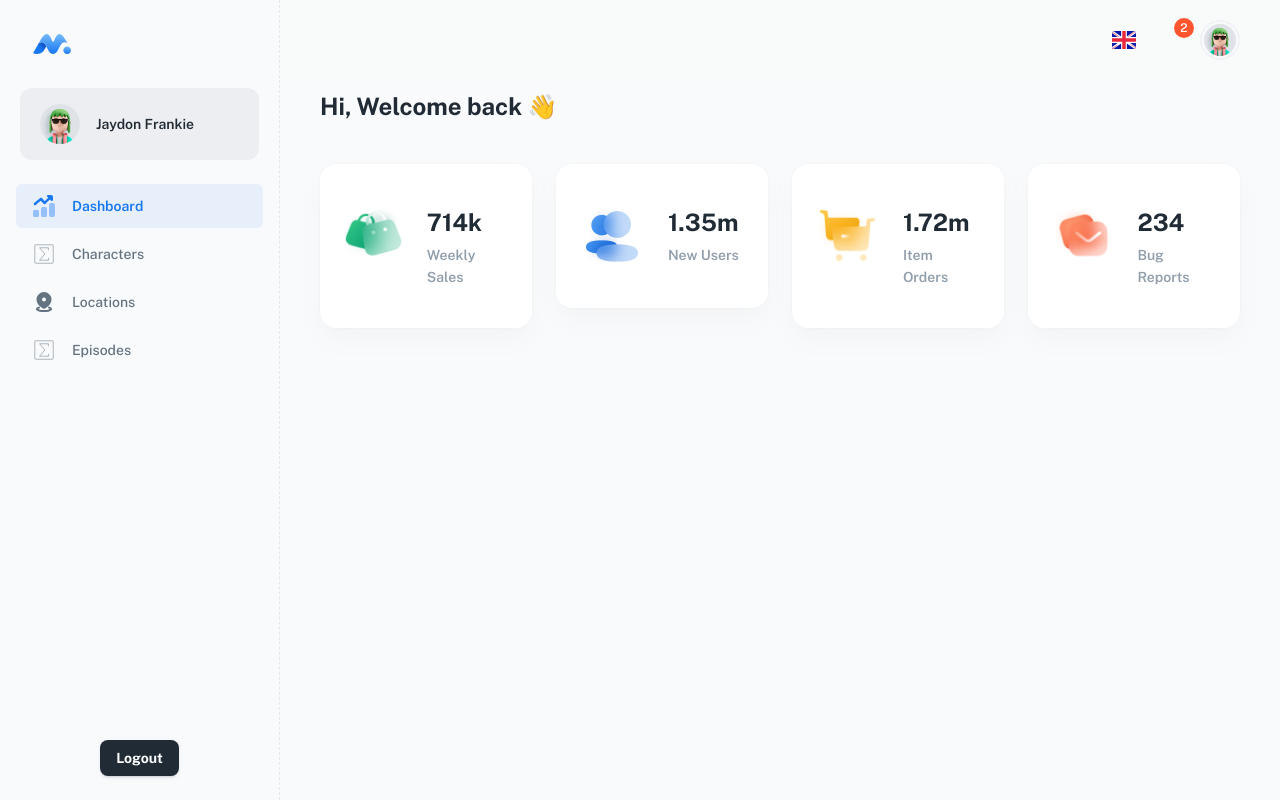
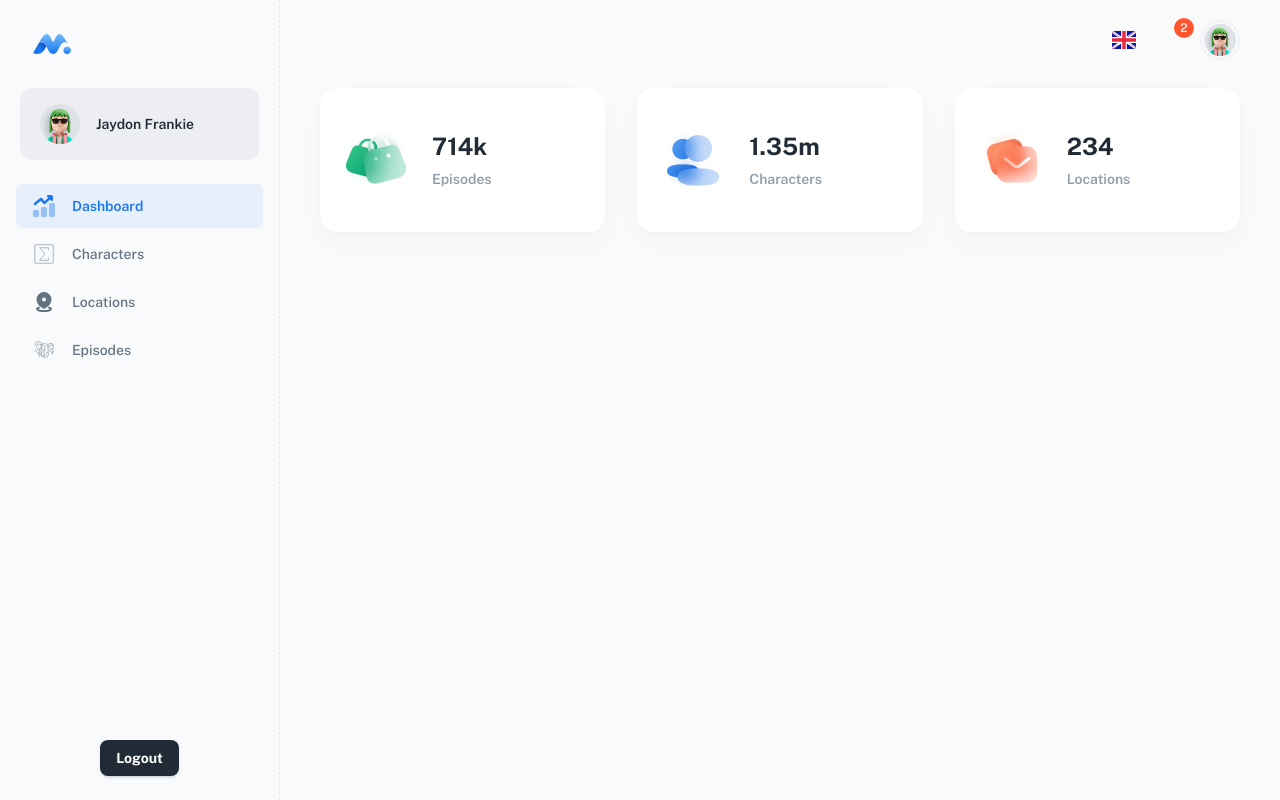
Before and after one commit to Blackscure/Ricky_morty, a React (Vite) app: page / in a window 1280 px wide. Built offline with nearby package versions, Linux system fonts and the light colour scheme; some icons are missing.

Commit message:
loccation and residents added

```diff
--- a/index.html
+++ b/index.html
@@ -20,12 +20,12 @@
       rel="stylesheet"
     />
 
-    <title>Bhumi Distributer Ltd</title>
+    <title>Ricky Morty</title>
     <meta
       name="description"
       content="Bhumi Distributers Ltd"
     />
-    <meta name="keywords" content="Bhumi Distributers Ltd" />
+    <meta name="keywords" content="Ricky Morty" />
     <meta name="author" content="Wekesa Buyahi" />
   </head>
 
--- a/src/layouts/dashboard/config-navigation.jsx
+++ b/src/layouts/dashboard/config-navigation.jsx
@@ -28,7 +28,7 @@ const navConfig = [
   {
     title: 'episodes',
     path: '/episodes',
-    icon: icon('arcticons:character-pad'),
+    icon: icon('arcticons:episodes-two'),
   },
 
 
--- a/src/sections/episodes/view/episodes-view.jsx
+++ b/src/sections/episodes/view/episodes-view.jsx
@@ -177,6 +177,8 @@ const EpisodesPage = () => {
           onRowsPerPageChange={handleChangeRowsPerPage}
         />
       </Card>
+        {/* Pass episodes data to AppView */}
+        {/* <AppView episodes={episodes} /> */}
     </Box>
   );
 };
--- a/src/sections/locations/location-table-row.jsx
+++ b/src/sections/locations/location-table-row.jsx
@@ -15,6 +15,7 @@ export default function LocationTableRow({
   selected,
   name,
   type,
+  residents,
   handleClick,
 }) {
   return (
@@ -32,6 +33,23 @@ export default function LocationTableRow({
       </TableCell>
 
       <TableCell>{type}</TableCell>
+      <TableCell>
+          <Stack direction="column" alignItems="start" spacing={1}>
+            {residents && residents.map((resident, index) => (
+              <div key={index}>
+                <Typography variant="body2" noWrap>
+                  {resident ? resident.name : 'N/A'}
+                </Typography>
+                <Typography variant="caption" color="textSecondary" noWrap>
+                  Status: {resident ? resident.status : 'N/A'}
+                </Typography>
+                <Typography variant="caption" color="textSecondary" noWrap>
+                  Species: {resident ? resident.species : 'N/A'}
+                </Typography>
+              </div>
+            ))}
+          </Stack>
+        </TableCell>
     </TableRow>
   );
 }
@@ -42,5 +60,6 @@ LocationTableRow.propTypes = {
   handleClick: PropTypes.func,
   name: PropTypes.any,
   selected: PropTypes.any,
+  residents: PropTypes.array,
 
 };
--- a/src/sections/locations/view/location.jsx
+++ b/src/sections/locations/view/location.jsx
@@ -3,13 +3,13 @@
 import axios from 'axios';
 import { useState, useEffect } from 'react';
 
-import Box from '@mui/material/Box';
 import Card from '@mui/material/Card';
 import Stack from '@mui/material/Stack';
 import Table from '@mui/material/Table';
 import Button from '@mui/material/Button';
 import TableBody from '@mui/material/TableBody';
 import Typography from '@mui/material/Typography';
+import { Box,CircularProgress } from '@mui/material';
 import TableContainer from '@mui/material/TableContainer';
 import TablePagination from '@mui/material/TablePagination';
 
@@ -54,20 +54,57 @@ export default function LocationPage() {
 
   const router = useRouter();
 
+  // useEffect(() => {
+  //   const fetchLocations = async () => {
+  //     try {
+  //       const response = await axios.get(`https://rickandmortyapi.com/api/location?page=${page + 1}`);
+  //       setLocations(response.data.results);
+  //       setLoading(false);
+  //     } catch (error) {
+  //       setError(error.message);
+  //       setLoading(false);
+  //     }
+  //   };
+
+  //   fetchLocations();
+  // }, [page]);
+
+
   useEffect(() => {
-    const fetchLocations = async () => {
+    const fetchEpisodes = async () => {
       try {
         const response = await axios.get(`https://rickandmortyapi.com/api/location?page=${page + 1}`);
-        setLocations(response.data.results);
-        setLoading(false);
+        const locationsData = response.data.results;
+
+        // Fetch characters for each episode
+        const locationsWithResidents = await Promise.all(
+          locationsData.map(async (location) => {
+            const residentsResponse = await axios.all(location.residents.map(residentUrl => axios.get(residentUrl)));
+            const residentsData = residentsResponse.map(character => character.data);
+            return { ...location, residents: residentsData };
+          })
+        );
+
+        setLocations(locationsWithResidents);
+        setLoading(false); // Set loading to false after data is fetched
       } catch (error) {
-        setError(error.message);
-        setLoading(false);
+        console.error('Error fetching data:', error);
+        setLoading(false); // Set loading to false after data is fetched
       }
     };
 
-    fetchLocations();
+    fetchEpisodes();
   }, [page]);
+
+
+  if (loading) {
+    // Show loader while data is being fetched
+    return (
+      <Box sx={{ display: 'flex', justifyContent: 'center', alignItems: 'center', height: '80vh' }}>
+        <CircularProgress />
+      </Box>
+    );
+  }
 
   const handleSort = (event, id) => {
     const isAsc = orderBy === id && order === 'asc';
@@ -160,6 +197,7 @@ export default function LocationPage() {
                 headLabel={[
                   { id: 'name', label: 'Name' },
                   { id: 'type', label: 'Type' },
+                  { id: 'residents', label: 'Residents' },
 
 
                 ]}
@@ -172,6 +210,7 @@ export default function LocationPage() {
                       key={location.id}
                       name={location.name}
                       type={location.type}
+                      residents={location.residents}
                       selected={selected.indexOf(location.name) !== -1}
                       handleClick={(event) => handleClick(event, location.name)}
                     />
--- a/src/sections/overview/view/app-view.jsx
+++ b/src/sections/overview/view/app-view.jsx
@@ -1,6 +1,5 @@
 import Container from '@mui/material/Container';
 import Grid from '@mui/material/Unstable_Grid2';
-import Typography from '@mui/material/Typography';
 
 import AppWidgetSummary from '../app-widget-summary';
 
@@ -10,41 +9,32 @@ import AppWidgetSummary from '../app-widget-summary';
 export default function AppView() {
   return (
     <Container maxWidth="xl">
-      <Typography variant="h4" sx={{ mb: 5 }}>
-        Hi, Welcome back 👋
-      </Typography>
 
-      <Grid container spacing={3}>
-        <Grid xs={12} sm={6} md={3}>
+
+      <Grid container spacing={4}>
+        <Grid xs={12} sm={6} md={4}>
           <AppWidgetSummary
-            title="Weekly Sales"
+            title="Episodes"
             total={714000}
             color="success"
             icon={<img alt="icon" src="/assets/icons/glass/ic_glass_bag.png" />}
           />
         </Grid>
 
-        <Grid xs={12} sm={6} md={3}>
+        <Grid xs={12} sm={6} md={4}>
           <AppWidgetSummary
-            title="New Users"
+            title="Characters"
             total={1352831}
             color="info"
             icon={<img alt="icon" src="/assets/icons/glass/ic_glass_users.png" />}
           />
         </Grid>
 
-        <Grid xs={12} sm={6} md={3}>
+
+
+        <Grid xs={12} sm={6} md={4}>
           <AppWidgetSummary
-            title="Item Orders"
-            total={1723315}
-            color="warning"
-            icon={<img alt="icon" src="/assets/icons/glass/ic_glass_buy.png" />}
-          />
-        </Grid>
-
-        <Grid xs={12} sm={6} md={3}>
-          <AppWidgetSummary
-            title="Bug Reports"
+            title="Locations"
             total={234}
             color="error"
             icon={<img alt="icon" src="/assets/icons/glass/ic_glass_message.png" />}
```
Also changed, not shown: public/assets/icons/navbar/arcticons:episodes-two.svg (added).
